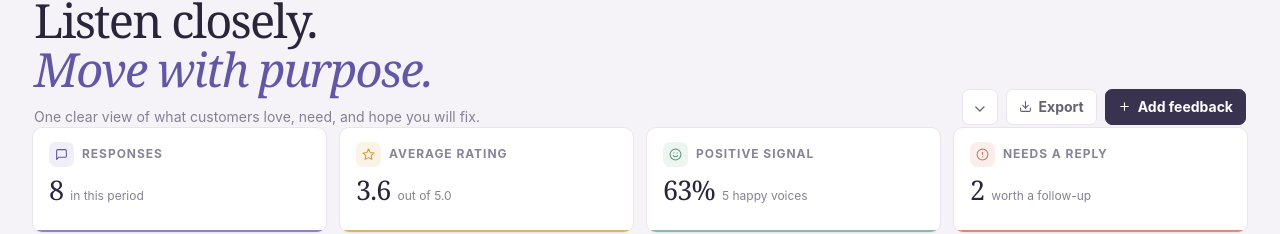
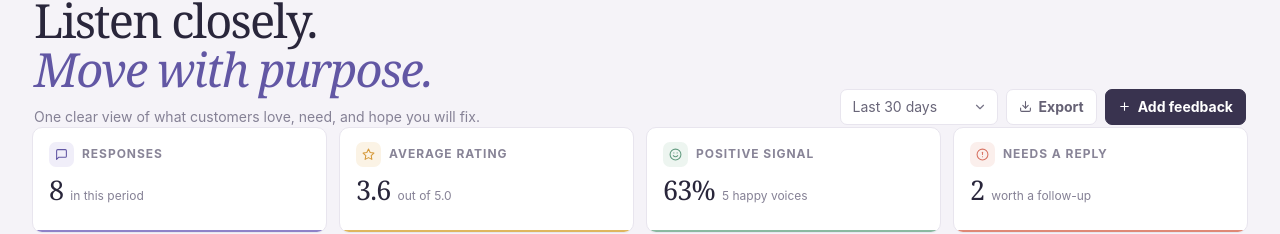
Before and after one commit to a2rp/customer-feedback-dashboard, a React (Vite) app: page / in a window 1280 px wide. Shown: the part 154-388 px from the top of the page. Built offline with nearby package versions, Linux system fonts and the light colour scheme.

Commit message:
fix: show the feedback period in its selector

```diff
--- a/src/components/summaryHero/index.jsx
+++ b/src/components/summaryHero/index.jsx
@@ -1,4 +1,4 @@
-import { FiDownload, FiPlus, FiZap } from "react-icons/fi";
+import { FiChevronDown, FiDownload, FiPlus, FiZap } from "react-icons/fi";
 import styles from "./styles.module.css";
 
 const SummaryHero = ({ period, onPeriodChange, onAddFeedback, onExport }) => (
@@ -24,7 +24,10 @@ const SummaryHero = ({ period, onPeriodChange, onAddFeedback, onExport }) => (
                     <option value="90">Last 90 days</option>
                     <option value="all">All time</option>
                 </select>
-                <span aria-hidden="true">⌄</span>
+                <FiChevronDown
+                    className={styles["period-chevron"]}
+                    aria-hidden="true"
+                />
             </label>
             <button className={styles["export-button"]} type="button" onClick={onExport}>
                 <FiDownload aria-hidden="true" /> Export
--- a/src/components/summaryHero/styles.module.css
+++ b/src/components/summaryHero/styles.module.css
@@ -51,10 +51,11 @@
 
         .period-select {
             position: relative;
+            width: 158px;
+            flex: 0 0 158px;
             height: 36px;
             display: flex;
             align-items: center;
-            padding: 0 10px;
             border: 1px solid var(--line);
             border-radius: 7px;
             background: white;
@@ -65,7 +66,7 @@
                 inset: 0;
                 width: 100%;
                 height: 100%;
-                padding: 0 27px 0 10px;
+                padding: 0 32px 0 12px;
                 appearance: none;
                 border: 0;
                 border-radius: inherit;
@@ -76,11 +77,16 @@
                 cursor: pointer;
             }
 
-            > span:not(.visually-hidden) {
-                margin-left: auto;
+            .period-chevron {
+                position: absolute;
+                top: 0;
+                right: 10px;
+                bottom: 0;
+                width: 14px;
+                height: 14px;
+                margin: auto;
                 pointer-events: none;
-                font-size: 17px;
-                line-height: 1;
+                color: #777487;
             }
 
             &:focus-within {
@@ -159,6 +165,7 @@
 
             .period-select {
                 flex: 1 1 100%;
+                width: 100%;
             }
 
             .export-button,
```
